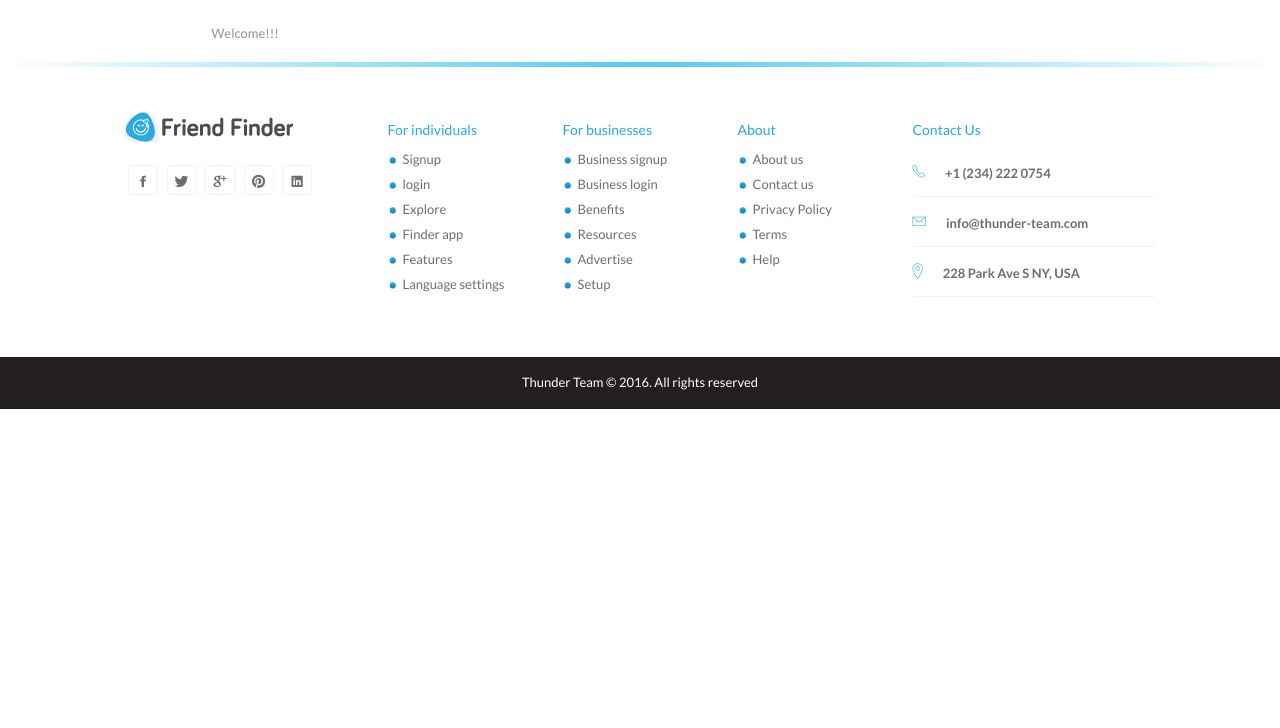
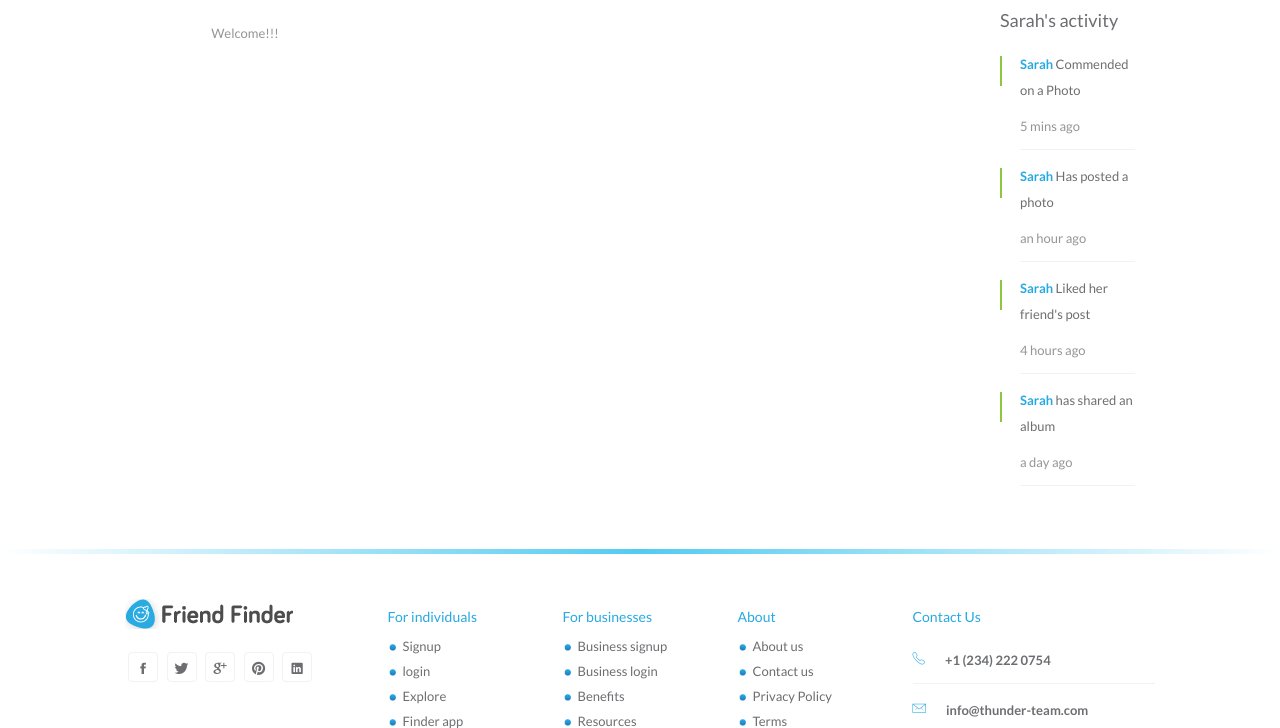
Before and after one commit to LananhHoadanhdanh/Case_Mang_Xa_Hoi, a Spring app: page /timeline/timeline in a window 1280 px wide. Shown: the part 429-1157 px from the top of the page. Before the commit the page ends 838 px from the top, so only its background shows below. Run offline with Thymeleaf, Linux system fonts and the light colour scheme; the template is opened without the code that fills it, so the values that code supplies are empty; some libraries are stand-ins or nearby versions; some web fonts are replaced.

Commit message:
fix link

```diff
--- a/src/main/java/controller/LoginController.java
+++ b/src/main/java/controller/LoginController.java
@@ -3,6 +3,7 @@ package controller;
 import model.entity.User;
 import org.springframework.beans.factory.annotation.Autowired;
 import org.springframework.stereotype.Controller;
+import org.springframework.ui.Model;
 import org.springframework.web.bind.annotation.*;
 import org.springframework.web.servlet.ModelAndView;
 import service.user.IUserService;
@@ -26,7 +27,6 @@ public class LoginController {
         modelAndView.addObject("newUser",new User());
         return modelAndView;
     }
-
     @GetMapping("logout")
     public ModelAndView logout(){
         httpSession.removeAttribute("user");
--- a/src/main/webapp/WEB-INF/views/timeline/timeline.html
+++ b/src/main/webapp/WEB-INF/views/timeline/timeline.html
@@ -52,7 +52,7 @@
                            aria-expanded="false">Home <span><img src="../../../images/down-arrow.png"
                                                                  alt=""/></span></a>
                         <ul class="dropdown-menu newsfeed-home" >
-                            <li><a th:href="@{/resetNewsfeed?userId=__*{userAcc.id}__}">Home</a></li>
+                            <li><a th:href="@{'/successfully?userId=' + ${userAcc.getId()}}">Home</a></li>
                         </ul>
                     </li>
                     <li class="dropdown">
@@ -316,7 +316,7 @@
                                                                  class="profile-photo-sm"/>
                                                         </th:block>
                                                     </th:block>
-                                                    <a href="/timeline" class="profile-link"
+                                                    <a th:href="@{'/timeline?userId=' + ${comment.user.id}}" class="profile-link"
                                                        th:text="${comment.user.fullName}"></a>&ensp;&ensp;<span
                                                         th:text="${comment.comment}"></span>
                                                 </div>
@@ -337,33 +337,33 @@
                     </th:block>
                 </div>
                 <div class="col-md-2 static">
-                    <!--                    <div id="sticky-sidebar">-->
-                    <!--                        <h4 class="grey">Sarah's activity</h4>-->
-                    <!--                        <div class="feed-item">-->
-                    <!--                            <div class="live-activity">-->
-                    <!--                                <p><a href="#" class="profile-link">Sarah</a> Commended on a Photo</p>-->
-                    <!--                                <p class="text-muted">5 mins ago</p>-->
-                    <!--                            </div>-->
-                    <!--                        </div>-->
-                    <!--                        <div class="feed-item">-->
-                    <!--                            <div class="live-activity">-->
-                    <!--                                <p><a href="#" class="profile-link">Sarah</a> Has posted a photo</p>-->
-                    <!--                                <p class="text-muted">an hour ago</p>-->
-                    <!--                            </div>-->
-                    <!--                        </div>-->
-                    <!--                        <div class="feed-item">-->
-                    <!--                            <div class="live-activity">-->
-                    <!--                                <p><a href="#" class="profile-link">Sarah</a> Liked her friend's post</p>-->
-                    <!--                                <p class="text-muted">4 hours ago</p>-->
-                    <!--                            </div>-->
-                    <!--                        </div>-->
-                    <!--                        <div class="feed-item">-->
-                    <!--                            <div class="live-activity">-->
-                    <!--                                <p><a href="#" class="profile-link">Sarah</a> has shared an album</p>-->
-                    <!--                                <p class="text-muted">a day ago</p>-->
-                    <!--                            </div>-->
-                    <!--                        </div>-->
-                    <!--                    </div>-->
+                                        <div id="sticky-sidebar">
+                                            <h4 class="grey">Sarah's activity</h4>
+                                            <div class="feed-item">
+                                                <div class="live-activity">
+                                                    <p><a href="#" class="profile-link">Sarah</a> Commended on a Photo</p>
+                                                    <p class="text-muted">5 mins ago</p>
+                                                </div>
+                                            </div>
+                                            <div class="feed-item">
+                                                <div class="live-activity">
+                                                    <p><a href="#" class="profile-link">Sarah</a> Has posted a photo</p>
+                                                    <p class="text-muted">an hour ago</p>
+                                                </div>
+                                            </div>
+                                            <div class="feed-item">
+                                                <div class="live-activity">
+                                                    <p><a href="#" class="profile-link">Sarah</a> Liked her friend's post</p>
+                                                    <p class="text-muted">4 hours ago</p>
+                                                </div>
+                                            </div>
+                                            <div class="feed-item">
+                                                <div class="live-activity">
+                                                    <p><a href="#" class="profile-link">Sarah</a> has shared an album</p>
+                                                    <p class="text-muted">a day ago</p>
+                                                </div>
+                                            </div>
+                                        </div>
                 </div>
             </div>
         </div>
```
Also changed, not shown: src/main/java/controller/LoginSuccessfullyController.java (+3 -68 lines), src/main/java/controller/NewsfeedController.java (+36 -36 lines), src/main/webapp/WEB-INF/views/newsfeed/newsfeed.html (+4 -4 lines), 3 other files.
